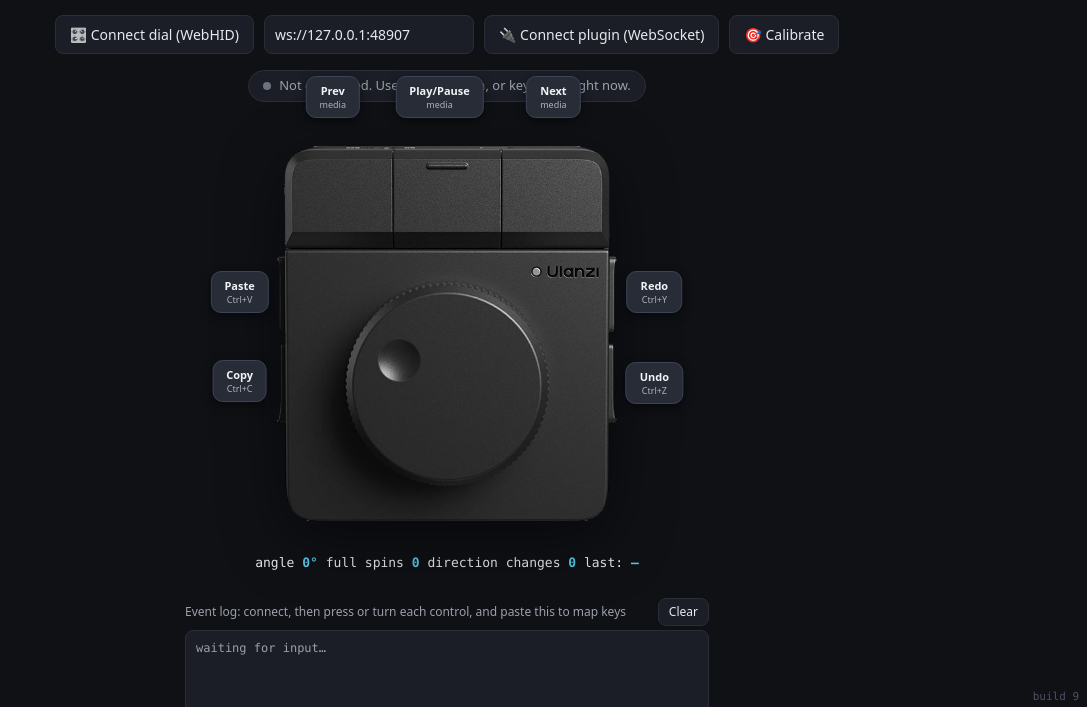
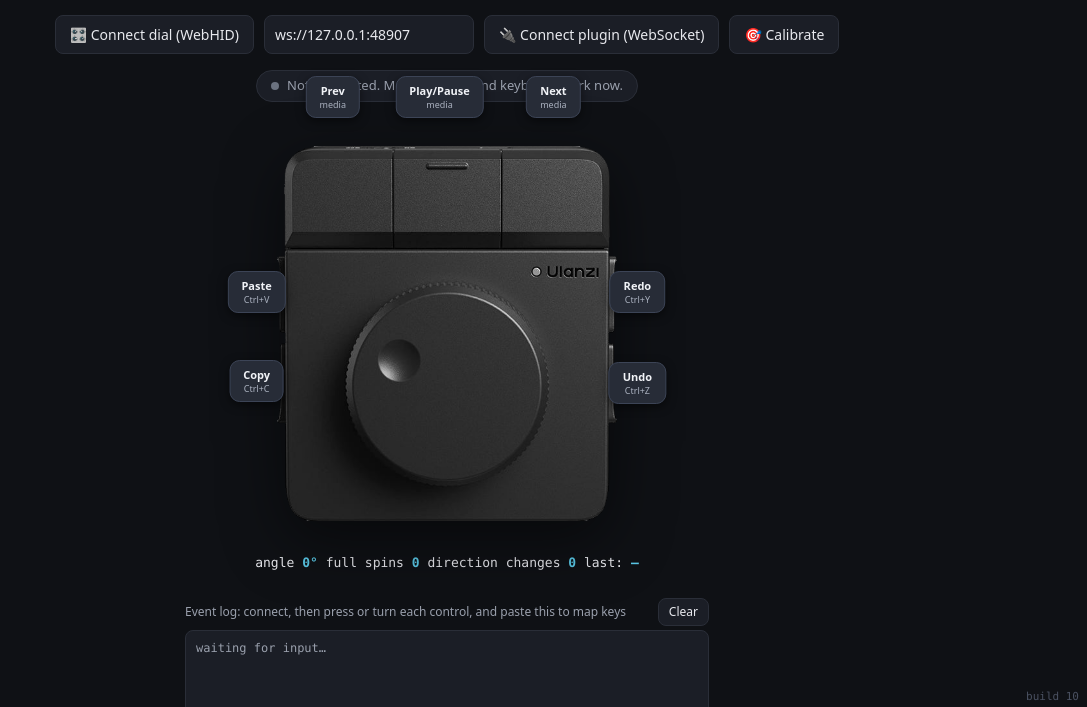
Before and after one commit to brendanwelsh/ulanzi-d100h-homebrew, a plain HTML site: page docs/dial-viewer.html in a window 1280 px wide. Shown: the part 93-800 px from the top of the page, without its empty margins (193-1280 px from the left). Drawn offline with Linux system fonts and the light colour scheme.

Commit message:
fix(viewer): pull side labels in (-6/106%) so they fit; shorter status text

```diff
--- a/docs/dial-viewer.html
+++ b/docs/dial-viewer.html
@@ -64,7 +64,7 @@
 </style>
 </head>
 <body>
-<div style="position:fixed; bottom:5px; right:8px; font:11px/1 ui-monospace,Menlo,Consolas,monospace; color:#4a5161; z-index:9;">build 9</div>
+<div style="position:fixed; bottom:5px; right:8px; font:11px/1 ui-monospace,Menlo,Consolas,monospace; color:#4a5161; z-index:9;">build 10</div>
 <header>
   <h1>Ulanzi D100H, interactive dial</h1>
   <p>Drag the knob to spin. Tap a key or press <b>1&ndash;7</b>. <b>Connect</b> the real dial, or <b>Calibrate</b> to learn its codes.</p>
@@ -76,7 +76,7 @@
   <button class="btn" id="ws">🔌 Connect plugin (WebSocket)</button>
   <button class="btn" id="calbtn">🎯 Calibrate</button>
 </div>
-<div id="status"><span class="pill"><span class="dot"></span><span id="stxt">Not connected. Use mouse, touch, or keyboard right now.</span></span></div>
+<div id="status"><span class="pill"><span class="dot"></span><span id="stxt">Not connected. Mouse, touch, and keyboard work now.</span></span></div>
 
 <div id="cal">
   <div id="calmsg"></div>
@@ -157,7 +157,7 @@ KEYS.forEach((k,i)=>{
   b.addEventListener('pointerdown',e=>{ e.preventDefault(); lastFired=k.label; hud(); flash(i); });
   device.append(b);
   const lab=document.createElement('div'); lab.className='dlabel'; lab.innerHTML=`<span class="fn">${k.label}</span><span class="kb">${k.sub}</span>`;
-  lab.style.left=(k.side==='L'?-11:k.side==='R'?111:k.cx)+'%'; lab.style.top=(k.side==='T'?-13:k.cy)+'%';
+  lab.style.left=(k.side==='L'?-6:k.side==='R'?106:k.cx)+'%'; lab.style.top=(k.side==='T'?-13:k.cy)+'%';
   device.append(lab);
 });
 
```
